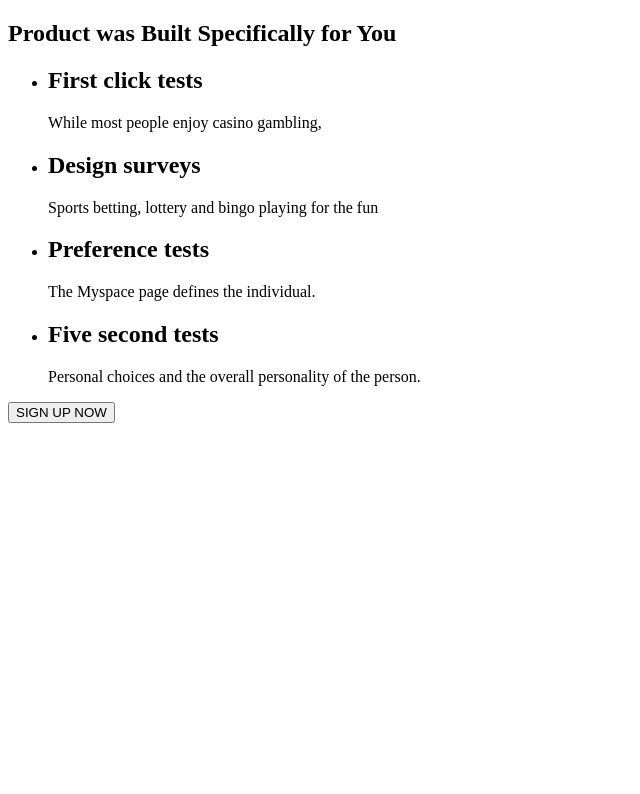
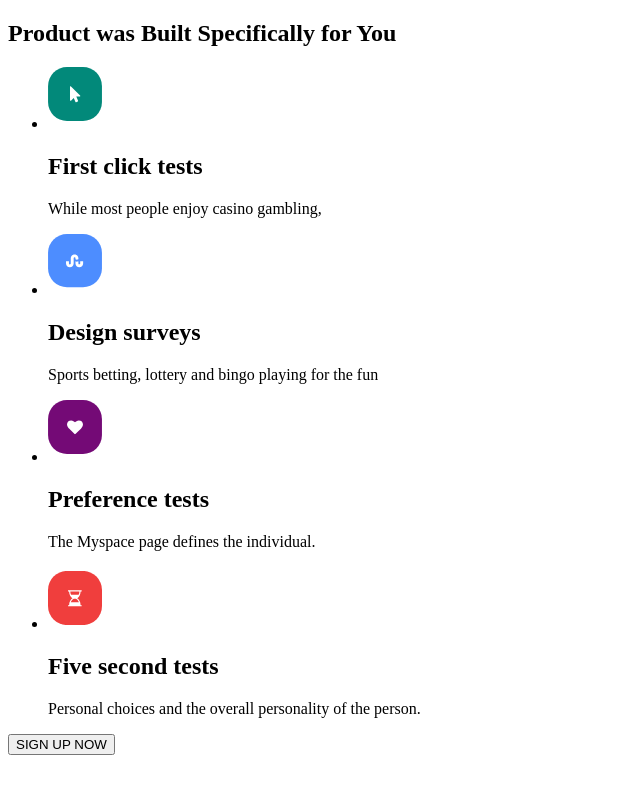
Before and after one commit to Yevka/section2, a plain HTML site: page index.html in a window 1280 px wide. Shown: the whole page, without its empty margins (0-640 px from the left). Drawn offline with Linux system fonts and the light colour scheme.

Commit message:
last one

```diff
--- a/index.html
+++ b/index.html
@@ -11,42 +11,42 @@
         <h1>Product was Built Specifically for You</h1>
         <ul>
           <li>
-            <a
-              href="./images/icon-1.svg"
+            <image
+              src="./images/icon-1.svg"
               alt="icon-1"
               width="54"
               height="61.89"
-            ></a>
+            />
             <h2>First click tests</h2>
             <p>While most people enjoy casino gambling,</p>
           </li>
           <li>
-            <a
-              href="./images/icon-2.svg"
+            <image
+              src="./images/icon-2.svg"
               alt="icon-2"
               width="54"
               height="61.89"
-            ></a>
+            />
             <h2>Design surveys</h2>
             <p>Sports betting, lottery and bingo playing for the fun</p>
           </li>
           <li>
-            <a
-              href="./images/icon-3.svg"
+            <image
+              src="./images/icon-3.svg"
               alt="icon-3"
               width="54"
               height="61.89"
-            ></a>
+            />
             <h2>Preference tests</h2>
             <p>The Myspace page defines the individual.</p>
           </li>
           <li>
-            <a
-              href="./images/icon-4.svg"
+            <image
+              src="./images/icon-4.svg"
               alt="icon-4"
               width="54"
               height="61.89"
-            ></a>
+            />
             <h2>Five second tests</h2>
             <p>Personal choices and the overall personality of the person.</p>
           </li>
```
